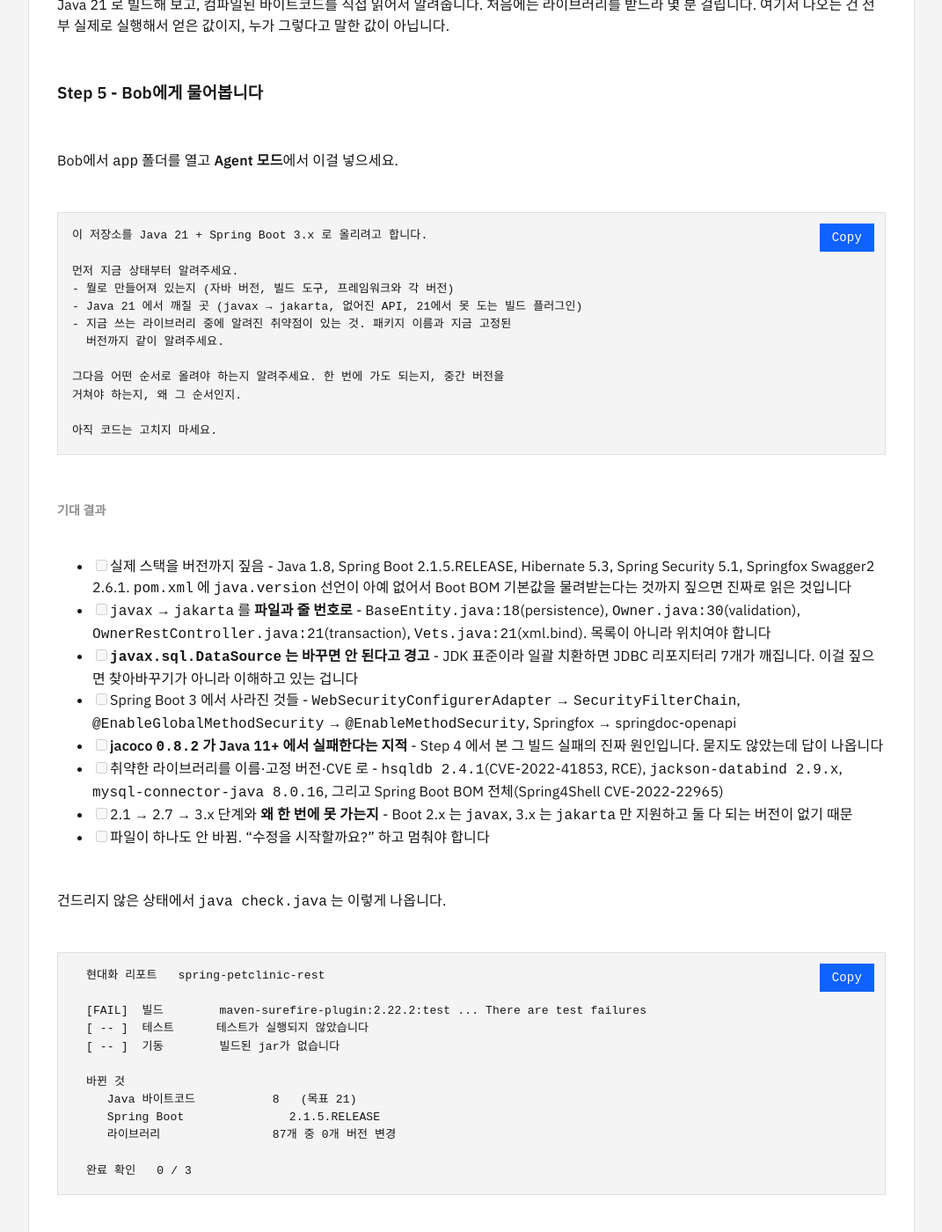
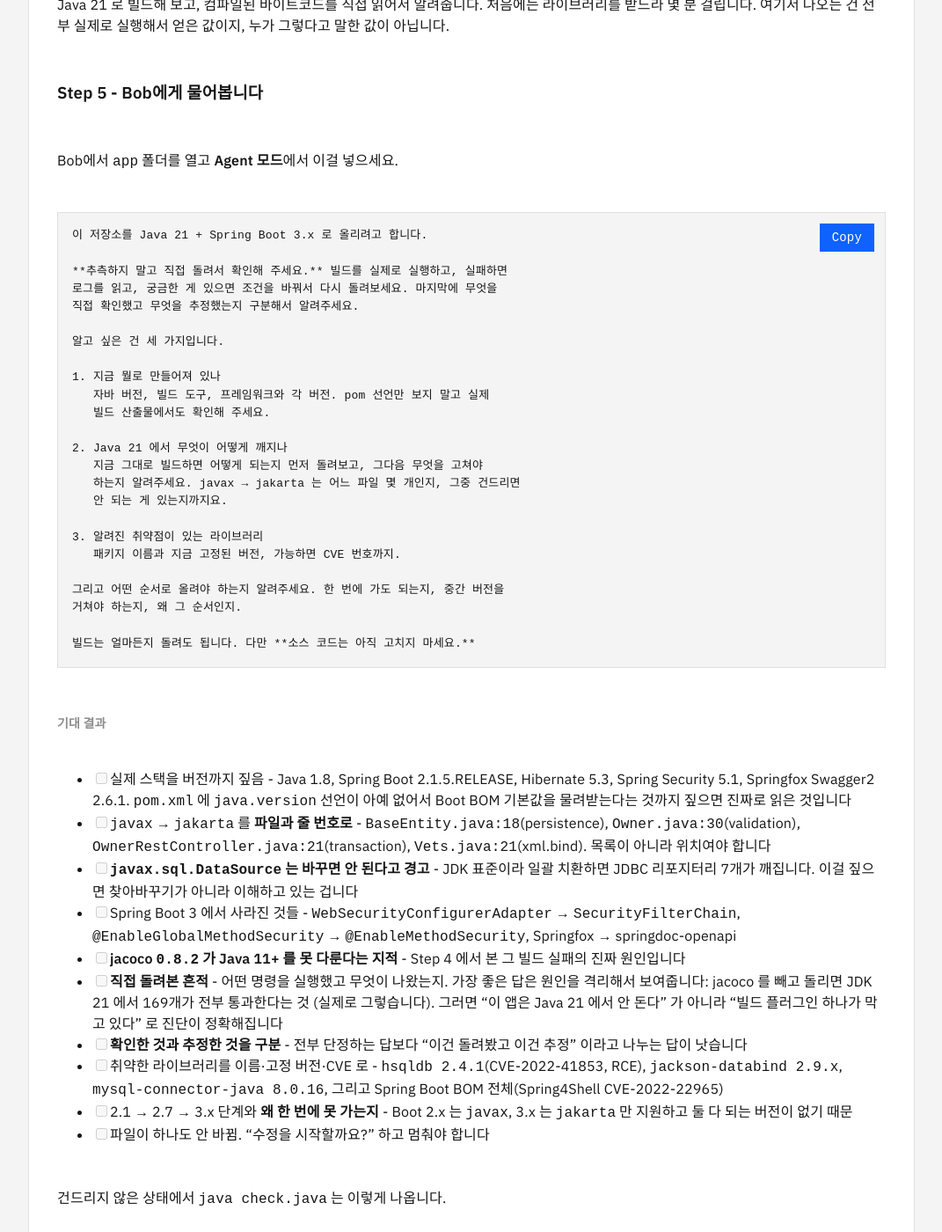
Before and after one commit to ce-aie-labs/bob-labs, a Jekyll site: the page built from _labs_ko/migration/petclinic-assess.md, in a window 1280 px wide and 1400 px high, scrolled down 2528 px. Shown: the whole window at 88% size, without its empty margins (104-1175 px from the left). Built offline with Jekyll 4.4.1, drawn with Linux system fonts in a browser that asks for light colours; some of the changed text lies outside the part shown.

Commit message:
Check the compiled Java version, and ask Bob to run things rather than reason
Bumping one line in pom.xml - jacoco 0.8.2 to 0.8.12, no source touched -
made check.java report 3/3 and "build, tests and a real startup were all
executed and verified". Java was still 8 and Spring Boot still 2.1.5. Nothing
had moved. That is not a hypothetical: bumping jacoco first is step zero of
the plan the tool itself recommends, so a participant following the advice
would have been told they were finished before starting.

The compiled class file version is a fourth check now, not a footnote in the
"what changed" block where I had put it out of a worry about inventing gates.
It is not an invented gate - the lab asks for Java 21, and reading the
bytecode is the only way to know that happened rather than being declared.
The same case now reports 3/4 and says the build passing is not the same as
the artifact having moved. Baseline 0/4, finished 4/4.

The assess prompt changes for a related reason. Asked to "tell me" where
things stand, a model answers from reading. The build in this project fails
for one reason and the rest of the stack is fine on JDK 21 - with jacoco
skipped all 169 tests pass in ten seconds, which I checked - and that is not
something reading reveals. The prompt now asks for the build to be run, for
conditions to be varied when something is unclear, and for verified and
inferred to be reported separately. Two checklist items follow: evidence of
what was actually run, and whether the cause was isolated.

That makes the earlier verification partial. The old prompt's answer stands
behind the top of the checklist; the two new items have not been observed, and
the Bob-verify notes say exactly that in both languages.

Co-Authored-By: Claude Opus 5 (1M context) <noreply@anthropic.com>

````diff
--- a/_labs_ko/migration/petclinic-assess.md
+++ b/_labs_ko/migration/petclinic-assess.md
@@ -85,16 +85,28 @@ Bob에서 `app` 폴더를 열고 **Agent 모드**에서 이걸 넣으세요.
 ```
 이 저장소를 Java 21 + Spring Boot 3.x 로 올리려고 합니다.
 
-먼저 지금 상태부터 알려주세요.
-- 뭘로 만들어져 있는지 (자바 버전, 빌드 도구, 프레임워크와 각 버전)
-- Java 21 에서 깨질 곳 (javax → jakarta, 없어진 API, 21에서 못 도는 빌드 플러그인)
-- 지금 쓰는 라이브러리 중에 알려진 취약점이 있는 것. 패키지 이름과 지금 고정된
-  버전까지 같이 알려주세요.
+**추측하지 말고 직접 돌려서 확인해 주세요.** 빌드를 실제로 실행하고, 실패하면
+로그를 읽고, 궁금한 게 있으면 조건을 바꿔서 다시 돌려보세요. 마지막에 무엇을
+직접 확인했고 무엇을 추정했는지 구분해서 알려주세요.
 
-그다음 어떤 순서로 올려야 하는지 알려주세요. 한 번에 가도 되는지, 중간 버전을
+알고 싶은 건 세 가지입니다.
+
+1. 지금 뭘로 만들어져 있나
+   자바 버전, 빌드 도구, 프레임워크와 각 버전. pom 선언만 보지 말고 실제
+   빌드 산출물에서도 확인해 주세요.
+
+2. Java 21 에서 무엇이 어떻게 깨지나
+   지금 그대로 빌드하면 어떻게 되는지 먼저 돌려보고, 그다음 무엇을 고쳐야
+   하는지 알려주세요. javax → jakarta 는 어느 파일 몇 개인지, 그중 건드리면
+   안 되는 게 있는지까지요.
+
+3. 알려진 취약점이 있는 라이브러리
+   패키지 이름과 지금 고정된 버전, 가능하면 CVE 번호까지.
+
+그리고 어떤 순서로 올려야 하는지 알려주세요. 한 번에 가도 되는지, 중간 버전을
 거쳐야 하는지, 왜 그 순서인지.
 
-아직 코드는 고치지 마세요.
+빌드는 얼마든지 돌려도 됩니다. 다만 **소스 코드는 아직 고치지 마세요.**
 ```
 
 ## 기대 결과
@@ -103,7 +115,9 @@ Bob에서 `app` 폴더를 열고 **Agent 모드**에서 이걸 넣으세요.
 - [ ] `javax` → `jakarta` 를 **파일과 줄 번호로** - `BaseEntity.java:18`(persistence), `Owner.java:30`(validation), `OwnerRestController.java:21`(transaction), `Vets.java:21`(xml.bind). 목록이 아니라 위치여야 합니다
 - [ ] **`javax.sql.DataSource` 는 바꾸면 안 된다고 경고** - JDK 표준이라 일괄 치환하면 JDBC 리포지터리 7개가 깨집니다. 이걸 짚으면 찾아바꾸기가 아니라 이해하고 있는 겁니다
 - [ ] Spring Boot 3 에서 사라진 것들 - `WebSecurityConfigurerAdapter` → `SecurityFilterChain`, `@EnableGlobalMethodSecurity` → `@EnableMethodSecurity`, Springfox → springdoc-openapi
-- [ ] **jacoco `0.8.2` 가 Java 11+ 에서 실패한다는 지적** - Step 4 에서 본 그 빌드 실패의 진짜 원인입니다. 묻지도 않았는데 답이 나옵니다
+- [ ] **jacoco `0.8.2` 가 Java 11+ 를 못 다룬다는 지적** - Step 4 에서 본 그 빌드 실패의 진짜 원인입니다
+- [ ] **직접 돌려본 흔적** - 어떤 명령을 실행했고 무엇이 나왔는지. 가장 좋은 답은 원인을 격리해서 보여줍니다: jacoco 를 빼고 돌리면 JDK 21 에서 169개가 전부 통과한다는 것 (실제로 그렇습니다). 그러면 "이 앱은 Java 21 에서 안 돈다" 가 아니라 "빌드 플러그인 하나가 막고 있다" 로 진단이 정확해집니다
+- [ ] **확인한 것과 추정한 것을 구분** - 전부 단정하는 답보다 "이건 돌려봤고 이건 추정" 이라고 나누는 답이 낫습니다
 - [ ] 취약한 라이브러리를 이름·고정 버전·CVE 로 - `hsqldb 2.4.1`(CVE-2022-41853, RCE), `jackson-databind 2.9.x`, `mysql-connector-java 8.0.16`, 그리고 Spring Boot BOM 전체(Spring4Shell CVE-2022-22965)
 - [ ] 2.1 → 2.7 → 3.x 단계와 **왜 한 번에 못 가는지** - Boot 2.x 는 `javax`, 3.x 는 `jakarta` 만 지원하고 둘 다 되는 버전이 없기 때문
 - [ ] 파일이 하나도 안 바뀜. "수정을 시작할까요?" 하고 멈춰야 합니다
@@ -113,25 +127,27 @@ Bob에서 `app` 폴더를 열고 **Agent 모드**에서 이걸 넣으세요.
 ```
   현대화 리포트   spring-petclinic-rest
 
-  [FAIL]  빌드        maven-surefire-plugin:2.22.2:test ... There are test failures
-  [ -- ]  테스트      테스트가 실행되지 않았습니다
-  [ -- ]  기동        빌드된 jar가 없습니다
+  [FAIL]  빌드          maven-surefire-plugin:2.22.2:test ... There are test failures
+  [FAIL]  자바 버전     Java 8 83개 · 목표는 Java 21
+  [ -- ]  테스트        테스트가 실행되지 않았습니다
+  [ -- ]  기동          빌드된 jar가 없습니다
 
   바뀐 것
-     Java 바이트코드           8   (목표 21)
      Spring Boot               2.1.5.RELEASE
      라이브러리                87개 중 0개 버전 변경
 
-  완료 확인   0 / 3
+  완료 확인   0 / 4
 ```
 
-한국어로 실제 돌려서 확인한 결과입니다. Bob 은 위 항목을 전부 짚었고, 파일·줄 번호 네 개와 라이브러리 버전은 소스와 대조해서 전부 맞았습니다. 파일 개수는 "약 30개" 로 어림했는데 실제로는 31개입니다. 단계별 체크리스트를 별도 문서로 따로 만들어 주기도 했습니다.
+이 체크리스트의 앞쪽 항목들은 실제 Bob 응답에서 나온 것입니다. 파일·줄 번호 네 개와 라이브러리 버전을 소스와 대조했더니 전부 맞았고, 파일 개수만 "약 30개" 로 어림했습니다(실제 31개). 단계별 체크리스트를 별도 문서로 만들어 주기도 했습니다.
 
-<!-- Bob-verify: 한국어 프롬프트는 실제로 Bob 에 돌렸고 위 체크리스트는 그 응답에서 나온 것이다. 영어 파일의 프롬프트는 아직 돌리지 않았다. -->
+다만 그때 쓴 프롬프트는 "알려주세요" 였고, 위 프롬프트는 그 뒤에 **직접 돌려서 확인하라**는 요구를 넣어 강화한 것입니다. 뒤쪽 두 항목(실행 흔적, 확인/추정 구분)은 그래서 아직 실측이 아닙니다.
+
+<!-- Bob-verify: 이전 버전의 한국어 프롬프트("알려주세요")는 실제로 Bob 에 돌렸고 체크리스트 앞쪽은 그 응답에서 나왔다. 그 뒤 프롬프트에 "직접 돌려서 확인하라"를 넣어 강화했는데, 강화된 프롬프트로는 아직 안 돌렸다. 영어 프롬프트도 마찬가지. 둘 다 한 번씩 돌리고 뒤쪽 두 항목을 실측으로 바꿀 것. -->
 
 ## 팁
 
-- 0/3 으로 시작하는 게 정상입니다. 앱이 고장났다는 뜻이 아니라 아직 Java 21 로 안 옮겨졌다는 뜻이고, Step 3 에서 본 API 콘솔이 그 증거입니다. 그래서 그 단계가 먼저 있습니다.
+- 0/4 로 시작하는 게 정상입니다. 앱이 고장났다는 뜻이 아니라 아직 Java 21 로 안 옮겨졌다는 뜻이고, Step 3 에서 본 API 콘솔이 그 증거입니다. 그래서 그 단계가 먼저 있습니다.
 - Step 4 의 빌드 실패와 Step 5 의 답은 이어져 있습니다. `build.log` 의 `The forked VM terminated without properly saying goodbye` 는 사람이 읽고 원인을 알아낼 수 있는 메시지가 아닌데, Bob 은 묻지도 않았는데 jacoco `0.8.2` 가 Java 11+ 를 못 다룬다고 짚어 줍니다. 안 짚고 넘어가면 그 줄을 그대로 붙여넣고 물어보세요. (뒤에 붙는 종료 코드 숫자는 JVM 마다 달라서 무시해도 됩니다.)
 - Bob이 "의존성을 최신화하고 Jakarta EE 로 옮기세요" 같은 일반론만 내놓으면 코드를 안 읽은 겁니다. `pom.xml` 에 실제로 적힌 버전과 파일 위치를 대라고 하면 그때 찾아봅니다.
 - `javax.sql.DataSource` 얘기가 나왔는지 꼭 보세요. `javax` 를 전부 `jakarta` 로 바꾸라는 답과, 그중 건드리면 안 되는 게 있다는 답의 차이가 이 랩에서 제일 큽니다.
````
Also changed, not shown: _labs_en/migration/petclinic-assess.md (+29 -17 lines), _labs_en/migration/petclinic-upgrade.md (+6 -6 lines), _labs_ko/migration/petclinic-upgrade.md (+6 -6 lines), 1 other file.
